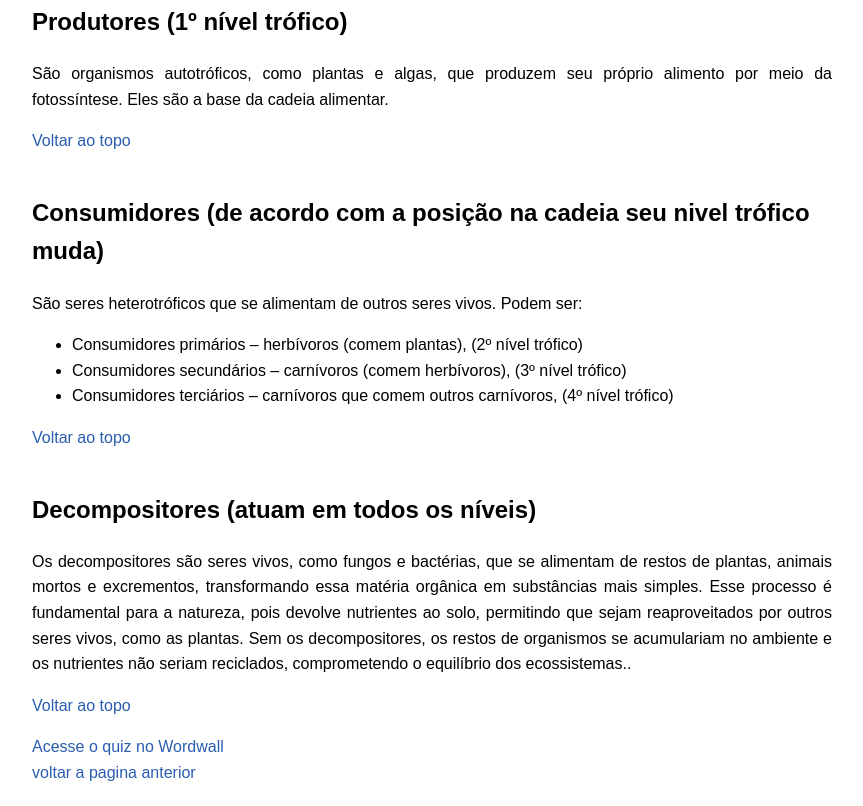
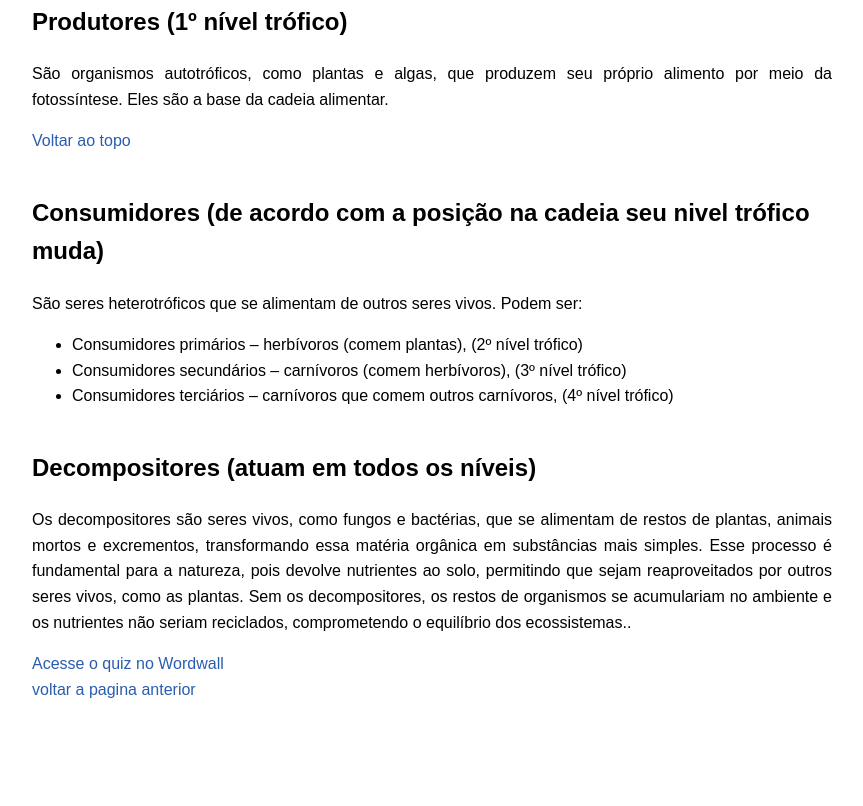
Before and after one commit to joao-silva131/layra_site8, a plain HTML site: page index.html in a window 1280 px wide. Shown: the part 356-1162 px from the top of the page, without its empty margins (208-1071 px from the left). After the commit the page ends 1078 px from the top, so only its background shows below. Drawn offline with Linux system fonts and the light colour scheme.

Commit message:
Update index.html

```diff
--- a/index.html
+++ b/index.html
@@ -24,7 +24,6 @@
   </style>
 </head>
 <body>
- <a id="topo"></a>
   <h1>Cadeia Alimentar</h1>
   <p style="text-align: justify;">
     A cadeia alimentar é uma representação linear das relações alimentares entre os seres vivos em um ecossistema. Ela mostra como a energia e a matéria orgânica são transferidas de um organismo para outro, por meio da alimentação. Em outras palavras, é a sequência em que cada ser vivo se alimenta de outro e serve de alimento para o próximo.
@@ -47,19 +46,14 @@ Todos os organismos vivos precisam de energia para sobreviver, crescer e se repr
       <li>Consumidores terciários – carnívoros que comem outros carnívoros, (4º nível trófico)</li>
     </ul>
   </p>
-  <p><a href="#topo">Voltar ao topo</a></p>
-
   <h2 id="decompositores">Decompositores (atuam em todos os níveis)</h2>
   <p style="text-align: justify;">
     Os decompositores são seres vivos, como fungos e bactérias, que se alimentam de restos de plantas, animais mortos e excrementos, transformando essa matéria orgânica em substâncias mais simples. Esse processo é fundamental para a natureza, pois devolve nutrientes ao solo, permitindo que sejam reaproveitados por outros seres vivos, como as plantas. Sem os decompositores, os restos de organismos se acumulariam no ambiente e os nutrientes não seriam reciclados, comprometendo o equilíbrio dos ecossistemas..
   </p>
-  <p><a href="#topo">Voltar ao topo</a></p>
 
 <a href="https://wordwall.net/play/94223/231/657" target="_blank">
   Acesse o quiz no Wordwall
 </a>
-
-
 
 <div class="titulo">
   <a href="https://joao-silva131.github.io/layra_site1/">
```
